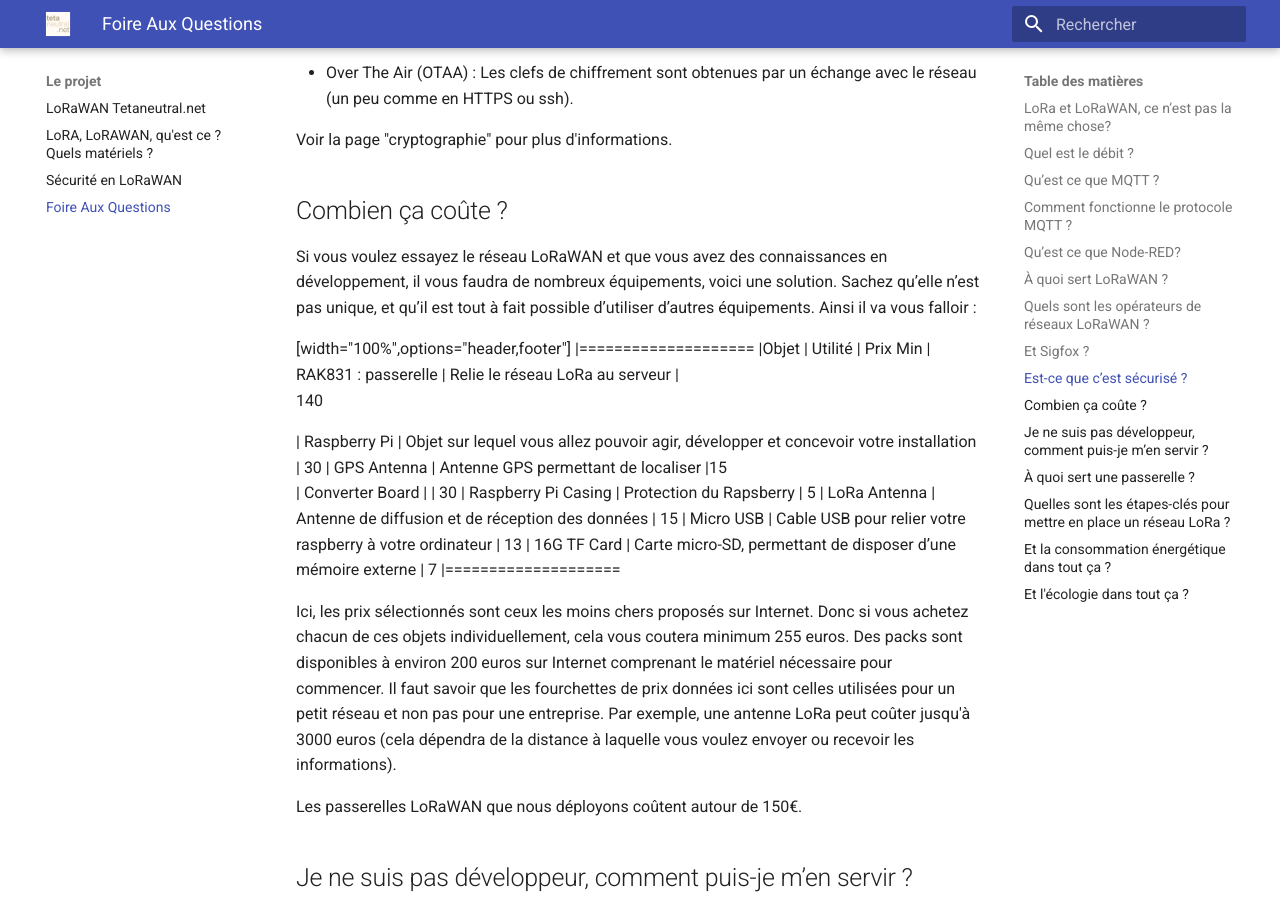
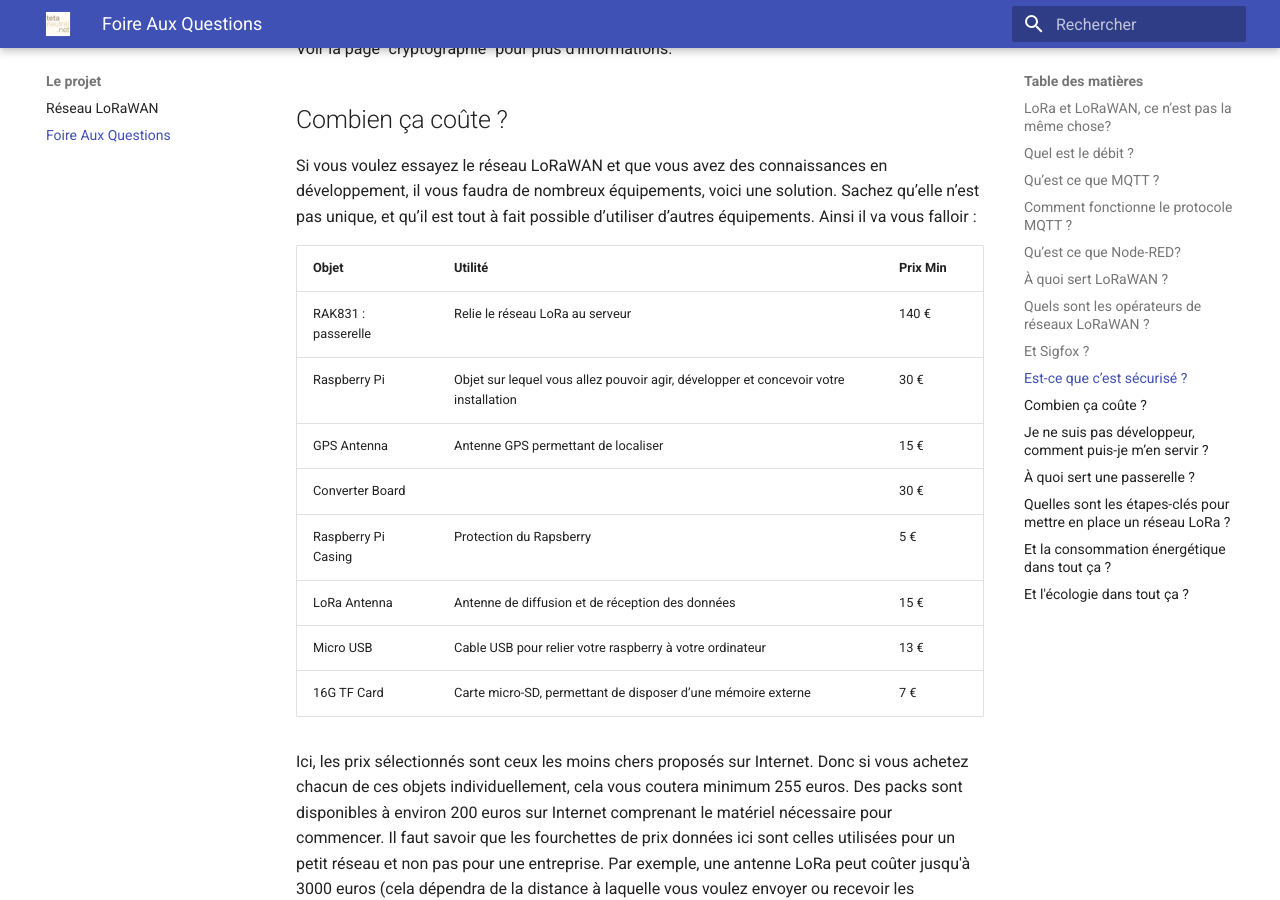
Before and after one commit to NICOLASGON/docs_lora_tetaneutral, an MkDocs documentation site: the page built from docs/faq.md, in a window 1280 px wide and 900 px high, scrolled down 4306 px. Built offline with MkDocs 1.6.1 and Material for MkDocs 9.7.7, drawn with Linux system fonts in a browser that asks for light colours; some of the changed text lies outside the part shown.

```diff
--- a/docs/faq.md
+++ b/docs/faq.md
@@ -111,24 +109,16 @@ Voir la page "cryptographie" pour plus d'informations.
 
 Si vous voulez essayez le réseau LoRaWAN et que vous avez des connaissances en développement, il vous faudra de nombreux équipements, voici une solution. Sachez qu’elle n’est pas unique, et qu’il est tout à fait possible d’utiliser d’autres équipements. Ainsi il va vous falloir :
 
-[width="100%",options="header,footer"]
-|====================
-|Objet  | Utilité  |  Prix Min
-| RAK831 : passerelle | Relie le réseau LoRa au serveur  |
-140
-
-| Raspberry Pi |
-Objet sur lequel vous allez pouvoir agir, développer et concevoir votre installation
- |  30
-|
-GPS Antenna
- | Antenne GPS permettant de localiser |15
-| Converter Board |  |  30
-| Raspberry Pi Casing  | Protection du Rapsberry  |  5
-| LoRa Antenna  | Antenne de diffusion et de réception des données |  15
-| Micro USB  | Cable USB pour relier votre raspberry à votre ordinateur  | 13
-| 16G TF Card  | Carte micro-SD, permettant de disposer d’une mémoire externe  |  7
-|====================
+| Objet | Utilité | Prix Min
+| ----- | ------- | --------
+| RAK831 : passerelle | Relie le réseau LoRa au serveur  | 140 €
+| Raspberry Pi | Objet sur lequel vous allez pouvoir agir, développer et concevoir votre installation | 30 €
+| GPS Antenna  | Antenne GPS permettant de localiser | 15 €
+| Converter Board |  | 30 €
+| Raspberry Pi Casing | Protection du Rapsberry  | 5 €
+| LoRa Antenna  | Antenne de diffusion et de réception des données | 15 €
+| Micro USB  | Cable USB pour relier votre raspberry à votre ordinateur | 13 €
+| 16G TF Card  | Carte micro-SD, permettant de disposer d’une mémoire externe  | 7 €
 
 Ici, les prix sélectionnés sont ceux les moins chers proposés sur Internet. Donc si vous achetez chacun de ces objets individuellement, cela vous coutera minimum 255 euros.
 Des packs sont disponibles à environ 200 euros sur Internet comprenant le matériel nécessaire pour commencer.
--- a/mkdocs.yml
+++ b/mkdocs.yml
@@ -28,20 +28,17 @@ markdown_extensions:
 nav:
   - 'Le projet':
     - index.md
+    - faq.md
+  - 'LoRaWAN':
     - lorawan/lorawan.md
     - lorawan/crypto.md
-    - faq.md
-  - 'Services':
-    - services/services.md
   - 'Noeuds':
-    - 'Yah': devices/yah.md
-    - 'esp32': devices/esp32.md
-    - 'feather-m0': devices/feather-m0.md
+    - devices/yah.md
+    - devices/esp32.md
+    - devices/feather-m0.md
   - 'Passerelles':
     - gateways/imst.md
     - gateways/chisterapi.md
-  - 'Infrastructure réseau':
-    - infra/infra.md
   - 'Tutoriels':
     - tutorials/lorawan-connection.md
     - tutorials/capteur-temperature.md
@@ -49,3 +46,5 @@ nav:
     - tutorials/downlink.md
     - tutorials/nodered-mqtt.md
     - tutorials/client-mqtt-python.md
+  - 'Galerie':
+    - gallery/divers.md
```
Also changed, not shown: other parts of docs/faq.md (+0 -2 lines), docs/devices/feather-m0.md (+1 -1 lines), docs/devices/yah.md (+2 -2 lines), docs/gallery/divers.md (added, +13 -0 lines), docs/index.md (+18 -20 lines), docs/lorawan/crypto.md (+1 -4 lines), docs/gallery/img/001.jpg (added), docs/gallery/img/002.jpg (added), docs/gallery/img/003.jpg (added), docs/gallery/img/004.jpg (added), docs/gallery/img/005.jpg (added), docs/gallery/img/006.jpg (added), docs/gallery/img/007.jpg (added), docs/gallery/img/009.jpg (added), 3 more files.
